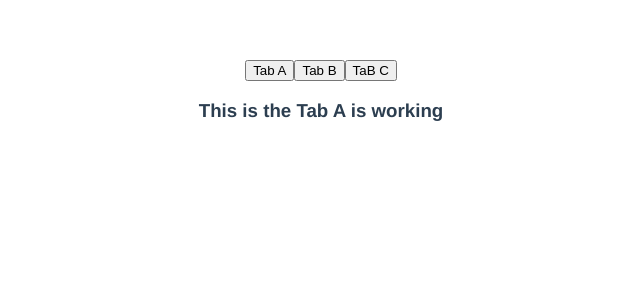
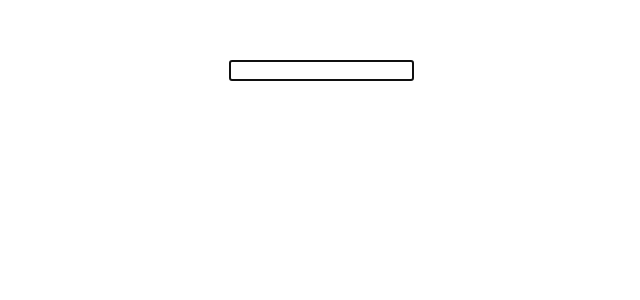
Before and after one commit to Mengsrun-Lao/vuejs3-component-tutorial, a Vue app: page / in a window 1280 px wide. Shown: the top 300 px of the page, without its empty margins (319-959 px from the left). Built offline with nearby package versions, Linux system fonts and the light colour scheme.

Commit message:
Template Refs

```diff
--- a/src/App.vue
+++ b/src/App.vue
@@ -1,21 +1,13 @@
 <template>
 
-
-  <button @click="activeTab='TabA'">Tab A</button>
-  <button @click="activeTab='TabB'">Tab B</button>
-  <button @click="activeTab='TabC'">TaB C</button>
-
-  <keep-alive>
-    <component :is="activeTab"/>
-  </keep-alive>
-
+  <TemplateRef/>
 
 </template>
 
 <script>
-import TabA from './components/TabA.vue';
-import TabB from './components/TabB.vue';
-import TabC from './components/TabC.vue';
+import TemplateRef from './components/TemplateRef.vue';
+
+
 
 
 
@@ -23,9 +15,7 @@ import TabC from './components/TabC.vue';
 export default {
   name: 'App',
   components: {
-    TabA,
-    TabB,
-    TabC
+    TemplateRef,
   },
   data(){
     return {
--- /dev/null
+++ b/src/components/TemplateRef.vue
@@ -0,0 +1,18 @@
+<template>
+    <div>
+        <input type="text" name="" id="" ref="inputRef">
+    </div>
+</template>
+
+<script>
+    export default {
+        name:'templateRef-component',
+        mounted(){
+            this.$refs.inputRef.focus();
+        },
+    }
+</script>
+
+<style scoped>
+
+</style>
```
